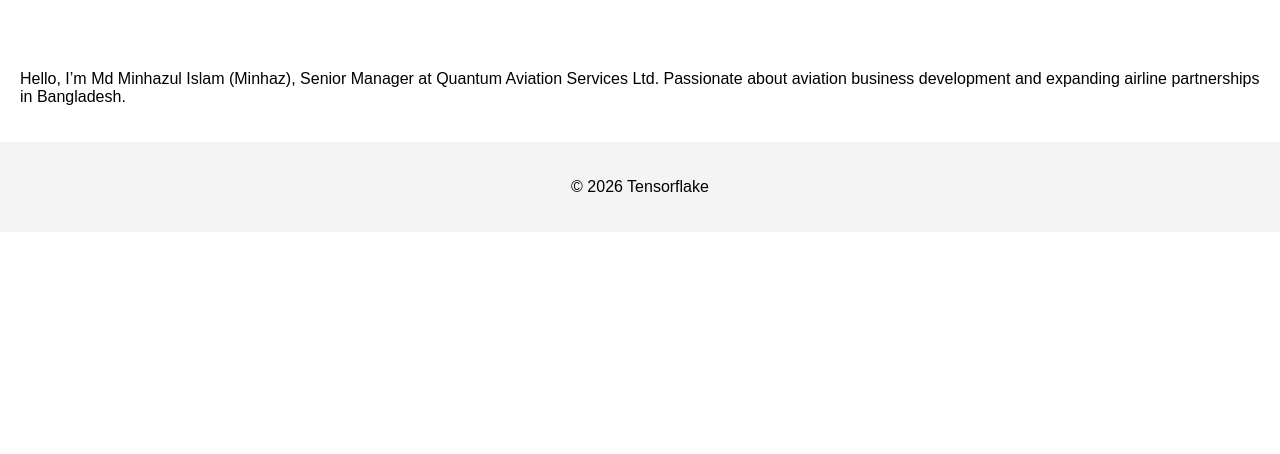
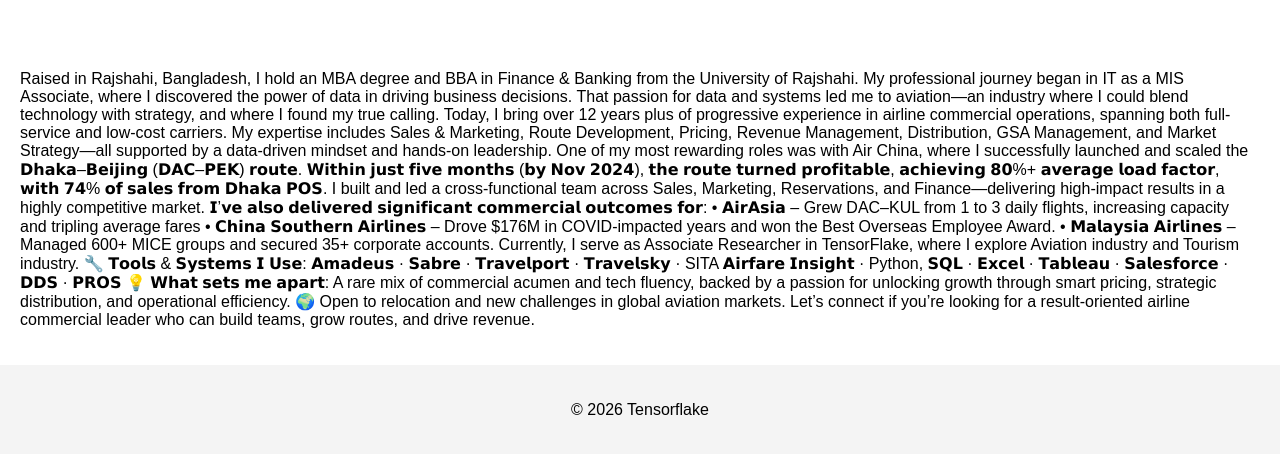
Before and after one commit to dreamshipper/tensorflake, a plain HTML site: page about.html in a window 1280 px wide. Shown: the part 124-578 px from the top of the page. Drawn offline with Linux system fonts and the light colour scheme.

Commit message:
Enhance About Me section with detailed biography
Expanded personal and professional background, detailing experience in aviation and commercial operations. Added notable achievements and current role.

```diff
--- a/about.html
+++ b/about.html
@@ -17,7 +17,25 @@
   </header>
 
   <main>
-    <p>Hello, I’m Md Minhazul Islam (Minhaz), Senior Manager at Quantum Aviation Services Ltd. Passionate about aviation business development and expanding airline partnerships in Bangladesh.</p>
+    <p> Raised in Rajshahi, Bangladesh, I hold an MBA degree and BBA in Finance & Banking from the University of Rajshahi. My professional journey began in IT as a MIS Associate, where I discovered the power of data in driving business decisions. That passion for data and systems led me to aviation—an industry where I could blend technology with strategy, and where I found my true calling.  Today, I bring over 12 years plus of progressive experience in airline commercial operations, spanning both full-service and low-cost carriers. My expertise includes Sales & Marketing, Route Development, Pricing, Revenue Management, Distribution, GSA Management, and Market Strategy—all supported by a data-driven mindset and hands-on leadership.  One of my most rewarding roles was with Air China, where I successfully launched and scaled the 𝗗𝗵𝗮𝗸𝗮–𝗕𝗲𝗶𝗷𝗶𝗻𝗴 (𝗗𝗔𝗖–𝗣𝗘𝗞) 𝗿𝗼𝘂𝘁𝗲. 𝗪𝗶𝘁𝗵𝗶𝗻 𝗷𝘂𝘀𝘁 𝗳𝗶𝘃𝗲 𝗺𝗼𝗻𝘁𝗵𝘀 (𝗯𝘆 𝗡𝗼𝘃 𝟮𝟬𝟮𝟰), 𝘁𝗵𝗲 𝗿𝗼𝘂𝘁𝗲 𝘁𝘂𝗿𝗻𝗲𝗱 𝗽𝗿𝗼𝗳𝗶𝘁𝗮𝗯𝗹𝗲, 𝗮𝗰𝗵𝗶𝗲𝘃𝗶𝗻𝗴 𝟴𝟬%+ 𝗮𝘃𝗲𝗿𝗮𝗴𝗲 𝗹𝗼𝗮𝗱 𝗳𝗮𝗰𝘁𝗼𝗿, 𝘄𝗶𝘁𝗵 𝟳𝟰% 𝗼𝗳 𝘀𝗮𝗹𝗲𝘀 𝗳𝗿𝗼𝗺 𝗗𝗵𝗮𝗸𝗮 𝗣𝗢𝗦. I built and led a cross-functional team across Sales, Marketing, Reservations, and Finance—delivering high-impact results in a highly competitive market.
+
+𝗜’𝘃𝗲 𝗮𝗹𝘀𝗼 𝗱𝗲𝗹𝗶𝘃𝗲𝗿𝗲𝗱 𝘀𝗶𝗴𝗻𝗶𝗳𝗶𝗰𝗮𝗻𝘁 𝗰𝗼𝗺𝗺𝗲𝗿𝗰𝗶𝗮𝗹 𝗼𝘂𝘁𝗰𝗼𝗺𝗲𝘀 𝗳𝗼𝗿:
+
+• 𝗔𝗶𝗿𝗔𝘀𝗶𝗮 – Grew DAC–KUL from 1 to 3 daily flights, increasing capacity and tripling average fares
+
+• 𝗖𝗵𝗶𝗻𝗮 𝗦𝗼𝘂𝘁𝗵𝗲𝗿𝗻 𝗔𝗶𝗿𝗹𝗶𝗻𝗲𝘀 – Drove $176M in COVID-impacted years and won the Best Overseas Employee Award.
+
+• 𝗠𝗮𝗹𝗮𝘆𝘀𝗶𝗮 𝗔𝗶𝗿𝗹𝗶𝗻𝗲𝘀 – Managed 600+ MICE groups and secured 35+ corporate accounts.
+
+Currently, I serve as Associate Researcher in TensorFlake, where I explore Aviation industry and Tourism industry.
+
+🔧 𝗧𝗼𝗼𝗹𝘀 & 𝗦𝘆𝘀𝘁𝗲𝗺𝘀 𝗜 𝗨𝘀𝗲: 𝗔𝗺𝗮𝗱𝗲𝘂𝘀 · 𝗦𝗮𝗯𝗿𝗲 · 𝗧𝗿𝗮𝘃𝗲𝗹𝗽𝗼𝗿𝘁 · 𝗧𝗿𝗮𝘃𝗲𝗹𝘀𝗸𝘆 · SITA 𝗔𝗶𝗿𝗳𝗮𝗿𝗲 𝗜𝗻𝘀𝗶𝗴𝗵𝘁 · Python, 𝗦𝗤𝗟 · 𝗘𝘅𝗰𝗲𝗹 · 𝗧𝗮𝗯𝗹𝗲𝗮𝘂  · 𝗦𝗮𝗹𝗲𝘀𝗳𝗼𝗿𝗰𝗲 · 𝗗𝗗𝗦 · 𝗣𝗥𝗢𝗦
+
+💡 𝗪𝗵𝗮𝘁 𝘀𝗲𝘁𝘀 𝗺𝗲 𝗮𝗽𝗮𝗿𝘁: A rare mix of commercial acumen and tech fluency, backed by a passion for unlocking growth through smart pricing, strategic distribution, and operational efficiency.
+
+🌍 Open to relocation and new challenges in global aviation markets. Let’s connect if you’re looking for a result-oriented airline commercial leader who can build teams, grow routes, and drive revenue.
+
+    </p>
   </main>
 
   <footer>
```
